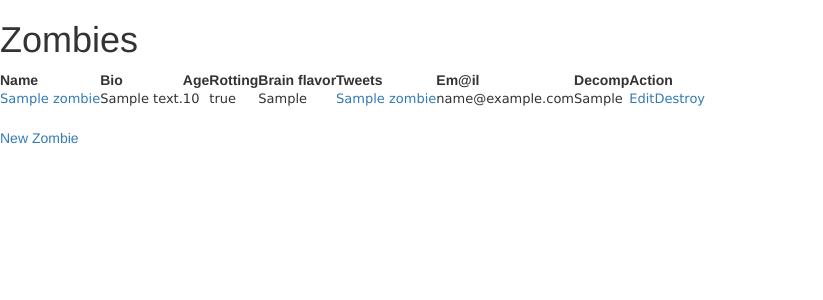
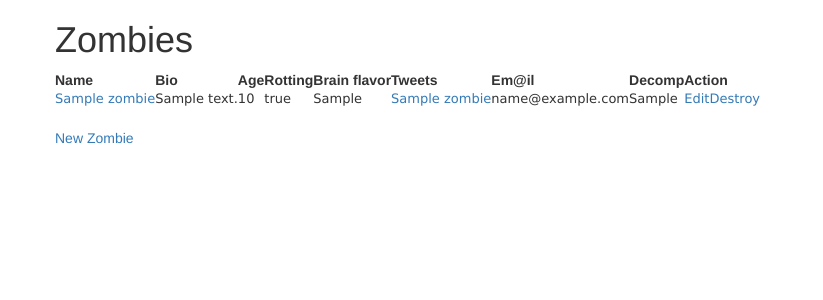
Before and after one commit to Levii01/TwitterForZombie, a Rails app: page / in a window 1280 px wide. Shown: the top 300 px of the page, without its empty margins (0-823 px from the left). Run offline with Rails 7, Linux system fonts and the light colour scheme; tables that the repository leaves empty hold one stand-in row (values such as "Sample post"); style sheets or scripts are compiled from the project's sources; some libraries are stand-ins or nearby versions.

Commit message:
Add container to application

```diff
--- a/app/views/layouts/application.html.erb
+++ b/app/views/layouts/application.html.erb
@@ -9,6 +9,12 @@
   </head>
 
   <body>
-    <%= yield %>
+    <div class="container">
+      <div class="row">
+        <div class=".col-xs-10.col-xs-offset-1">
+          <%= yield %>
+        </div>
+      </div>
+    </div>
   </body>
 </html>
```
